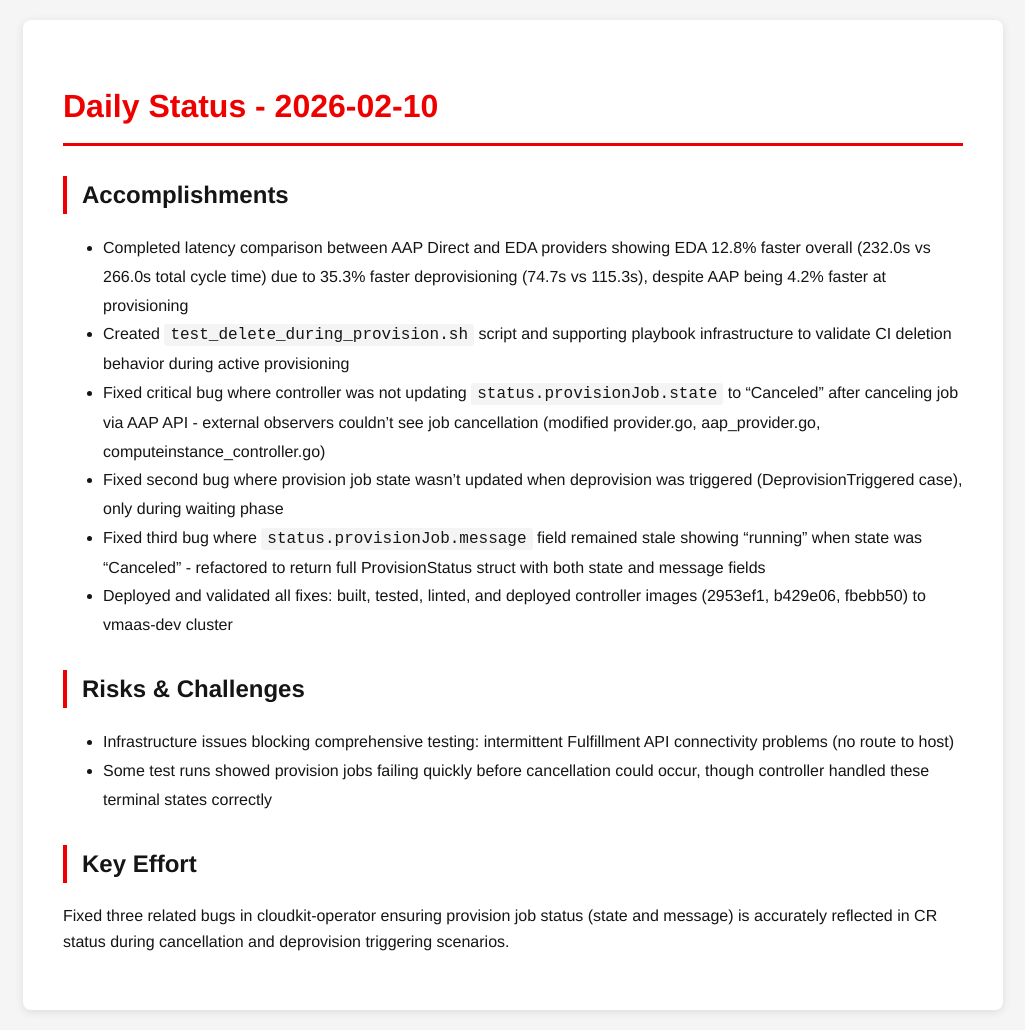
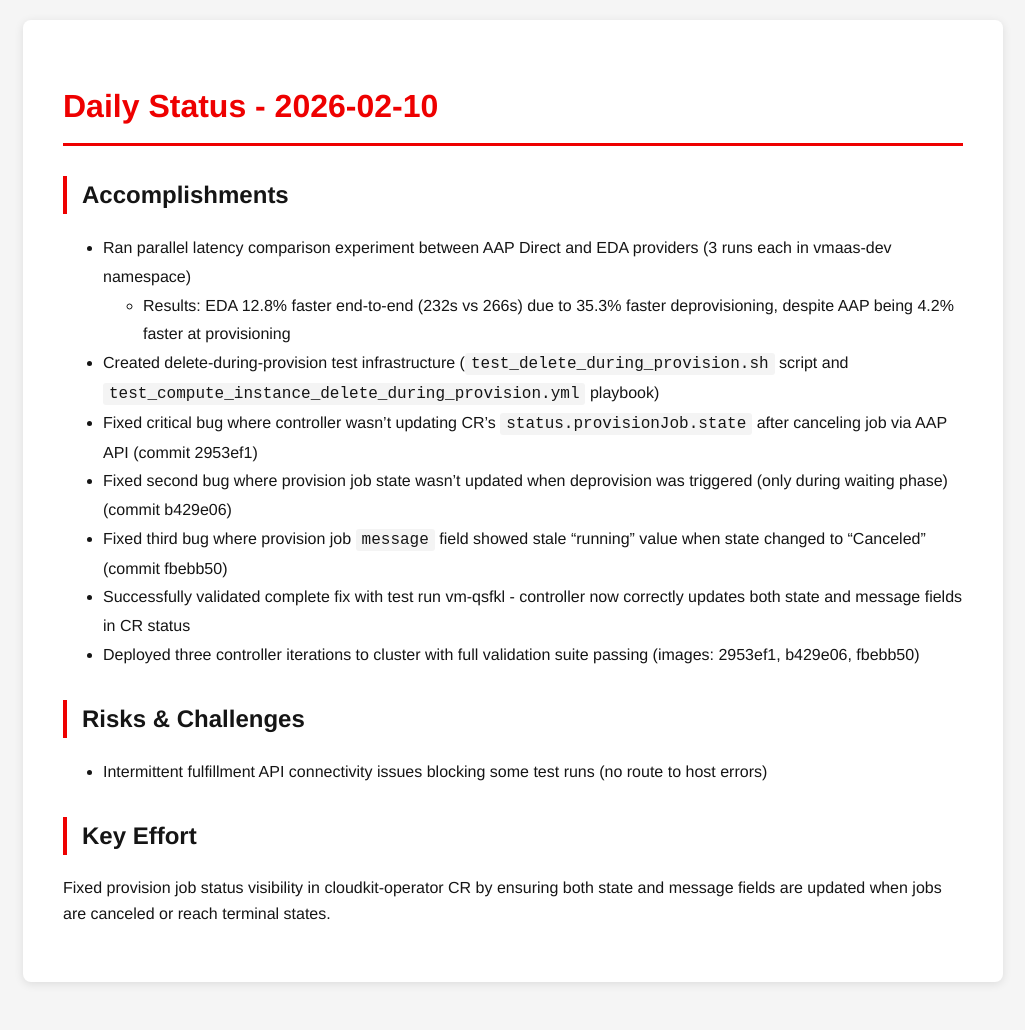
Before and after one commit to tzvatot/daily-status, a Jekyll site: the page built from 2026-02-10.md, in a window 1280 px wide. Shown: the whole page, without its empty margins (127-1152 px from the left). Built offline with Jekyll 4.4.1, drawn with Linux system fonts in a browser that asks for light colours; after the commit the page ends 1002 px from its top, so only the background shows below that.

Commit message:
Daily status update - 2026-02-10

```diff
--- a/2026-02-10.md
+++ b/2026-02-10.md
@@ -8,18 +8,19 @@
 
 ## Accomplishments
 
-- Completed latency comparison between AAP Direct and EDA providers showing EDA 12.8% faster overall (232.0s vs 266.0s total cycle time) due to 35.3% faster deprovisioning (74.7s vs 115.3s), despite AAP being 4.2% faster at provisioning
-- Created `test_delete_during_provision.sh` script and supporting playbook infrastructure to validate CI deletion behavior during active provisioning
-- Fixed critical bug where controller was not updating `status.provisionJob.state` to "Canceled" after canceling job via AAP API - external observers couldn't see job cancellation (modified provider.go, aap_provider.go, computeinstance_controller.go)
-- Fixed second bug where provision job state wasn't updated when deprovision was triggered (DeprovisionTriggered case), only during waiting phase
-- Fixed third bug where `status.provisionJob.message` field remained stale showing "running" when state was "Canceled" - refactored to return full ProvisionStatus struct with both state and message fields
-- Deployed and validated all fixes: built, tested, linted, and deployed controller images (2953ef1, b429e06, fbebb50) to vmaas-dev cluster
+- Ran parallel latency comparison experiment between AAP Direct and EDA providers (3 runs each in vmaas-dev namespace)
+  - Results: EDA 12.8% faster end-to-end (232s vs 266s) due to 35.3% faster deprovisioning, despite AAP being 4.2% faster at provisioning
+- Created delete-during-provision test infrastructure (`test_delete_during_provision.sh` script and `test_compute_instance_delete_during_provision.yml` playbook)
+- Fixed critical bug where controller wasn't updating CR's `status.provisionJob.state` after canceling job via AAP API (commit 2953ef1)
+- Fixed second bug where provision job state wasn't updated when deprovision was triggered (only during waiting phase) (commit b429e06)
+- Fixed third bug where provision job `message` field showed stale "running" value when state changed to "Canceled" (commit fbebb50)
+- Successfully validated complete fix with test run vm-qsfkl - controller now correctly updates both state and message fields in CR status
+- Deployed three controller iterations to cluster with full validation suite passing (images: 2953ef1, b429e06, fbebb50)
 
 ## Risks & Challenges
 
-- Infrastructure issues blocking comprehensive testing: intermittent Fulfillment API connectivity problems (no route to host)
-- Some test runs showed provision jobs failing quickly before cancellation could occur, though controller handled these terminal states correctly
+- Intermittent fulfillment API connectivity issues blocking some test runs (no route to host errors)
 
 ## Key Effort
 
-Fixed three related bugs in cloudkit-operator ensuring provision job status (state and message) is accurately reflected in CR status during cancellation and deprovision triggering scenarios.
+Fixed provision job status visibility in cloudkit-operator CR by ensuring both state and message fields are updated when jobs are canceled or reach terminal states.
```
